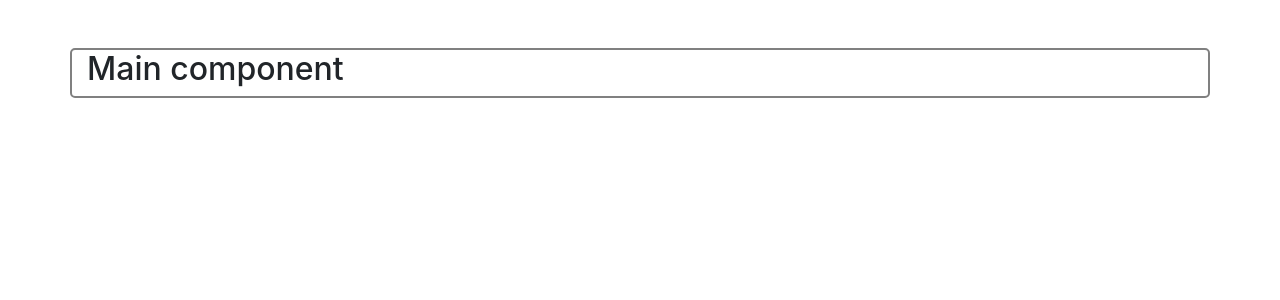
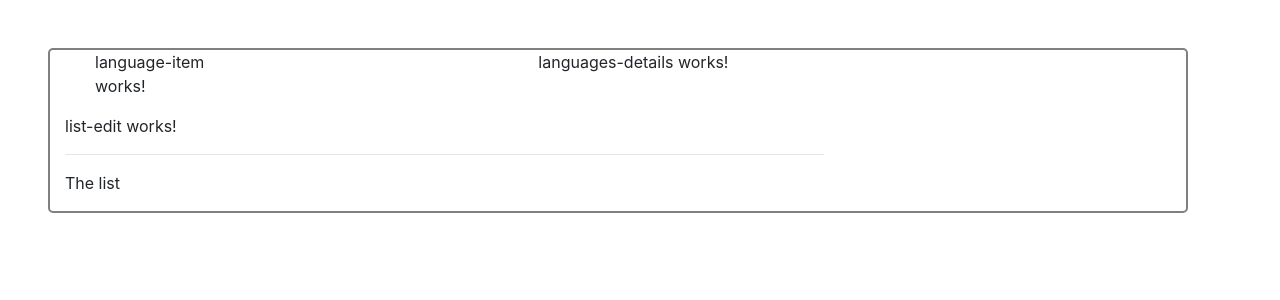
Before and after one commit to NaPrikole/Angular-Presentation, an Angular app: page / in a window 1280 px wide. Shown: the top 300 px of the page. Built offline with nearby package versions, Linux system fonts and the light colour scheme.

Commit message:
Do logic nested structure

```diff
--- a/src/app/app.component.html
+++ b/src/app/app.component.html
@@ -1,3 +1,8 @@
-<div class="container mt-5">
-  <h2>Main component</h2>
+<div class="container m-5">
+  <div class="row">
+    <div class="col-md-10">
+      <app-programming-languages></app-programming-languages>
+      <app-wishes-list></app-wishes-list>
+    </div>
+  </div>
 </div>
--- a/src/app/programming-languages/languages-list/languages-list.component.html
+++ b/src/app/programming-languages/languages-list/languages-list.component.html
@@ -1 +1,3 @@
-<p>languages-list works!</p>
+<div class="col-md-5">
+  <app-language-item></app-language-item>
+</div>
--- a/src/app/programming-languages/programming-languages.component.html
+++ b/src/app/programming-languages/programming-languages.component.html
@@ -1 +1,11 @@
-<p>programming-languages works!</p>
+
+<div class="container">
+  <div class="row">
+    <div class="col-md-6">
+      <app-languages-list></app-languages-list>
+    </div>
+    <div class="col-md-6">
+      <app-languages-details></app-languages-details>
+    </div>
+  </div>
+</div>
--- a/src/app/wishes-list/wishes-list.component.html
+++ b/src/app/wishes-list/wishes-list.component.html
@@ -1 +1,7 @@
-<p>wishes-list works!</p>
+<div class="row">
+  <div class="col-md-10">
+    <app-list-edit></app-list-edit>
+    <hr>
+    <p>The list</p>
+  </div>
+</div>
```
